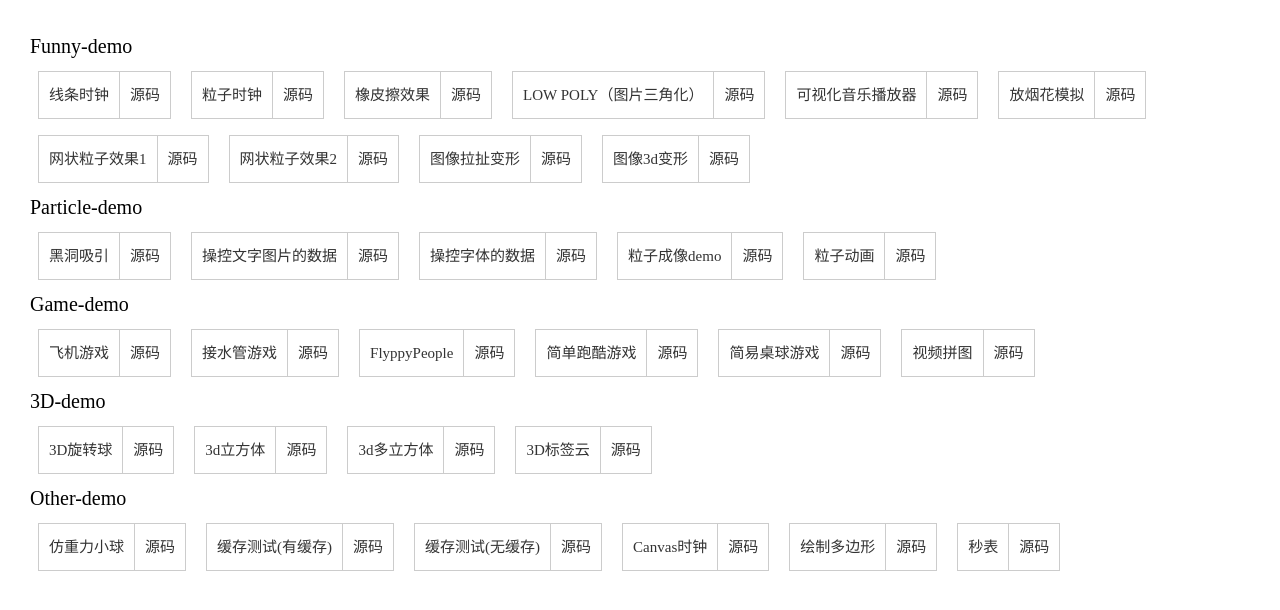
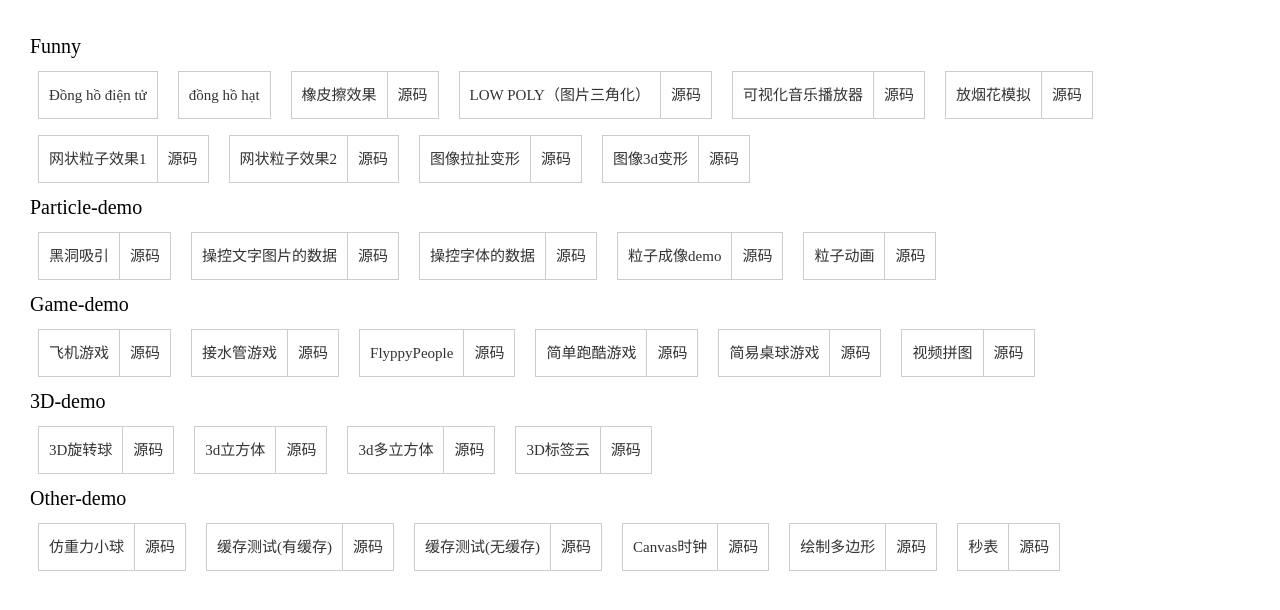
Before and after one commit to FaulVerlierer/Faul, a website: page menu.html in a window 1280 px wide. Drawn offline with Linux system fonts and the light colour scheme.

Commit message:
Update menu.html

```diff
--- a/menu.html
+++ b/menu.html
@@ -2,7 +2,7 @@
 <html>
 <head>
     <meta charset="UTF-8">
-    <title>html索引</title>
+    <title>Faul</title>
     <meta name="viewport" content="width=device-width, initial-scale=1.0, maximum-scale=1.0, minimum-scale=1, target-densitydpi=medium-dpi, user-scalable=no">
 </head>
 <style>
@@ -21,13 +21,13 @@
     }
     h3{ clear:both;}
 </style>
-<body><div class="view"><p>Funny-demo</p><ul class='main'>
+<body><div class="view"><p>Funny</p><ul class='main'>
           <li>
-            <a href='src/Funny-demo/coolClock/index2.html' target='_blank' class='demo-name' title='效果预览'>线条时钟</a><a href='https://github.com/whxaxes/canvas-test/tree/master/src/Funny-demo/coolClock' class='demo-source' target='_blank' title='点击查看源码'>源码</a>
+            <a href='src/Funny-demo/coolClock/index2.html' target='_blank' class='demo-name' title='效果预览'>Đồng hồ điện tử</a>
           </li>
 
           <li>
-            <a href='src/Funny-demo/coolClock/index.html' target='_blank' class='demo-name' title='效果预览'>粒子时钟</a><a href='https://github.com/whxaxes/canvas-test/tree/master/src/Funny-demo/coolClock' class='demo-source' target='_blank' title='点击查看源码'>源码</a>
+            <a href='src/Funny-demo/coolClock/index.html' target='_blank' class='demo-name' title='效果预览'>đồng hồ hạt</a>
           </li>
 
           <li>
```
